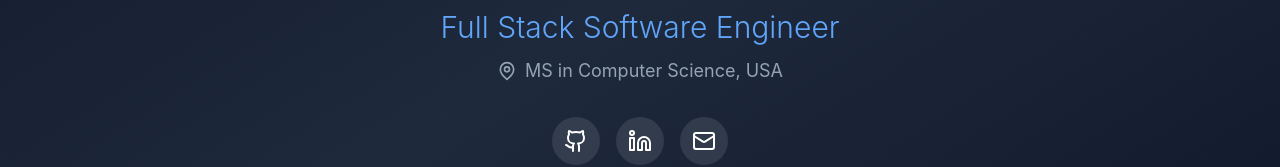
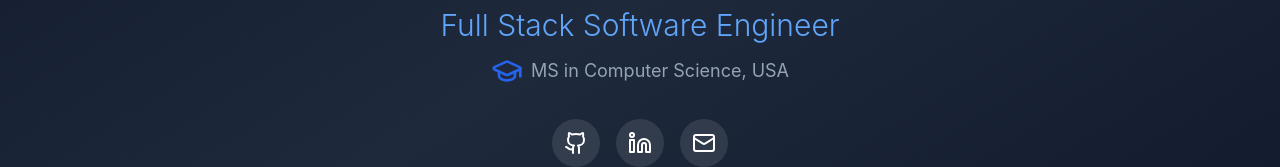
Before and after one commit to varad27042000/varadraj-portfolio, a React (Vite) app: page / in a window 1280 px wide. Shown: the part 404-571 px from the top of the page. Built offline with nearby package versions, Linux system fonts and the light colour scheme.

Commit message:
Icon changes

```diff
--- a/src/components/Hero.tsx
+++ b/src/components/Hero.tsx
@@ -1,18 +1,24 @@
-import { useEffect, useState } from 'react';
-import { ChevronDown, Github, Linkedin, Mail, MapPin } from 'lucide-react';
-import { personalInfo } from '../data/portfolio';
+import { useEffect, useState } from "react";
+import {
+  ChevronDown,
+  Github,
+  GraduationCap,
+  Linkedin,
+  Mail,
+} from "lucide-react";
+import { personalInfo } from "../data/portfolio";
 
 export default function Hero() {
   const [scrollY, setScrollY] = useState(0);
 
   useEffect(() => {
     const handleScroll = () => setScrollY(window.scrollY);
-    window.addEventListener('scroll', handleScroll);
-    return () => window.removeEventListener('scroll', handleScroll);
+    window.addEventListener("scroll", handleScroll);
+    return () => window.removeEventListener("scroll", handleScroll);
   }, []);
 
   const scrollToAbout = () => {
-    document.getElementById('about')?.scrollIntoView({ behavior: 'smooth' });
+    document.getElementById("about")?.scrollIntoView({ behavior: "smooth" });
   };
 
   return (
@@ -20,9 +26,10 @@ export default function Hero() {
       <div
         className="absolute inset-0 opacity-10"
         style={{
-          backgroundImage: 'radial-gradient(circle at 2px 2px, rgba(255,255,255,0.15) 1px, transparent 0)',
-          backgroundSize: '40px 40px',
-          transform: `translateY(${scrollY * 0.5}px)`
+          backgroundImage:
+            "radial-gradient(circle at 2px 2px, rgba(255,255,255,0.15) 1px, transparent 0)",
+          backgroundSize: "40px 40px",
+          transform: `translateY(${scrollY * 0.5}px)`,
         }}
       />
 
@@ -30,7 +37,7 @@ export default function Hero() {
         <div className="max-w-4xl mx-auto text-center">
           <div
             className="mb-8 inline-block animate-float"
-            style={{ animation: 'float 3s ease-in-out infinite' }}
+            style={{ animation: "float 3s ease-in-out infinite" }}
           >
             <div className="relative">
               <div className="absolute inset-0 bg-gradient-to-r from-blue-500 to-teal-500 rounded-full blur-xl opacity-50 animate-pulse" />
@@ -43,12 +50,12 @@ export default function Hero() {
           </div>
 
           <h1 className="text-5xl md:text-7xl font-bold mb-4 text-white animate-fade-in">
-            {personalInfo.name.split(' ').map((word, i) => (
+            {personalInfo.name.split(" ").map((word, i) => (
               <span
                 key={i}
                 className="inline-block"
                 style={{
-                  animation: `slideUp 0.6s ease-out ${i * 0.1}s both`
+                  animation: `slideUp 0.6s ease-out ${i * 0.1}s both`,
                 }}
               >
                 {word}&nbsp;
@@ -58,22 +65,22 @@ export default function Hero() {
 
           <p
             className="text-2xl md:text-3xl text-blue-400 mb-3 font-light"
-            style={{ animation: 'slideUp 0.6s ease-out 0.3s both' }}
+            style={{ animation: "slideUp 0.6s ease-out 0.3s both" }}
           >
             {personalInfo.title}
           </p>
 
           <p
             className="text-lg text-slate-400 mb-8 flex items-center justify-center gap-2"
-            style={{ animation: 'slideUp 0.6s ease-out 0.4s both' }}
+            style={{ animation: "slideUp 0.6s ease-out 0.4s both" }}
           >
-            <MapPin className="w-5 h-5" />
+            <GraduationCap className="w-8 h-8 text-blue-600" />
             {personalInfo.subtitle}
           </p>
 
           <div
             className="flex justify-center gap-4 mb-12"
-            style={{ animation: 'slideUp 0.6s ease-out 0.5s both' }}
+            style={{ animation: "slideUp 0.6s ease-out 0.5s both" }}
           >
             <a
               href={personalInfo.github}
@@ -102,7 +109,7 @@ export default function Hero() {
           <button
             onClick={scrollToAbout}
             className="group px-8 py-4 bg-gradient-to-r from-blue-500 to-teal-500 text-white rounded-full font-semibold hover:shadow-2xl hover:shadow-blue-500/50 transition-all duration-300 hover:scale-105"
-            style={{ animation: 'slideUp 0.6s ease-out 0.6s both' }}
+            style={{ animation: "slideUp 0.6s ease-out 0.6s both" }}
           >
             Explore My Work
           </button>
```
